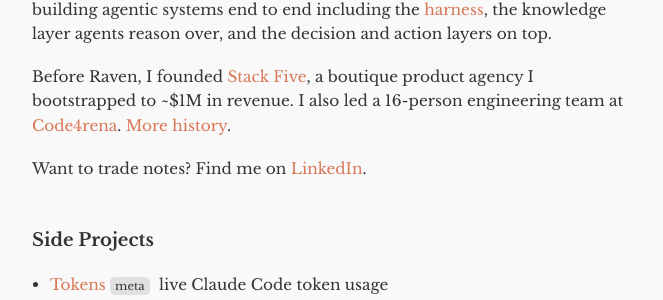
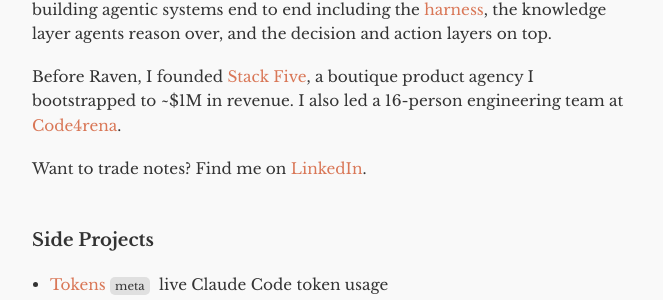
Before and after one commit to geoffchan23/geoffchan23.github.io, a Jekyll site: the page built from index.html, in a window 1280 px wide. Shown: the part 334-634 px from the top of the page, without its empty margins (308-971 px from the left). Built offline with Jekyll 4.4.1, drawn with Linux system fonts in a browser that asks for light colours.

Commit message:
homepage: remove "More history" resume link
Co-Authored-By: Claude Opus 4.7 (1M context) <noreply@anthropic.com>

```diff
--- a/index.html
+++ b/index.html
@@ -17,7 +17,7 @@ description: Geoff Chan is Head of Product & AI at Raven.ai, building agentic sy
         <h2>About</h2>
         <p>Hey, I'm Geoff. I've been in product and engineering for 15 years. I've run an agency, led engineering teams, and shipped products for some of the biggest brands in the world. Now, I'm back to building; fully focused on operationalizing agents that run real businesses.</p>
         <p>At <a href="https://raven.ai" target="_blank" rel="noopener">Raven</a>, I'm Head of Product & AI. In practice, I'm hands-on every day, building agentic systems end to end including the <a href="https://www.anthropic.com/engineering/effective-harnesses-for-long-running-agents" target="_blank" rel="noopener">harness</a>, the knowledge layer agents reason over, and the decision and action layers on top.</p>
-        <p>Before Raven, I founded <a href="https://stackfive.io" target="_blank" rel="noopener">Stack Five</a>, a boutique product agency I bootstrapped to ~$1M in revenue. I also led a 16-person engineering team at <a href="https://code4rena.com/" target="_blank" rel="noopener">Code4rena</a>. <a href="/resume/">More history</a>.</p>
+        <p>Before Raven, I founded <a href="https://stackfive.io" target="_blank" rel="noopener">Stack Five</a>, a boutique product agency I bootstrapped to ~$1M in revenue. I also led a 16-person engineering team at <a href="https://code4rena.com/" target="_blank" rel="noopener">Code4rena</a>.</p>
         <p>Want to trade notes? Find me on <a href="https://www.linkedin.com/in/geoffchan23/" target="_blank" rel="noopener">LinkedIn</a>.</p>
     </section>
     <section class="work">
```
